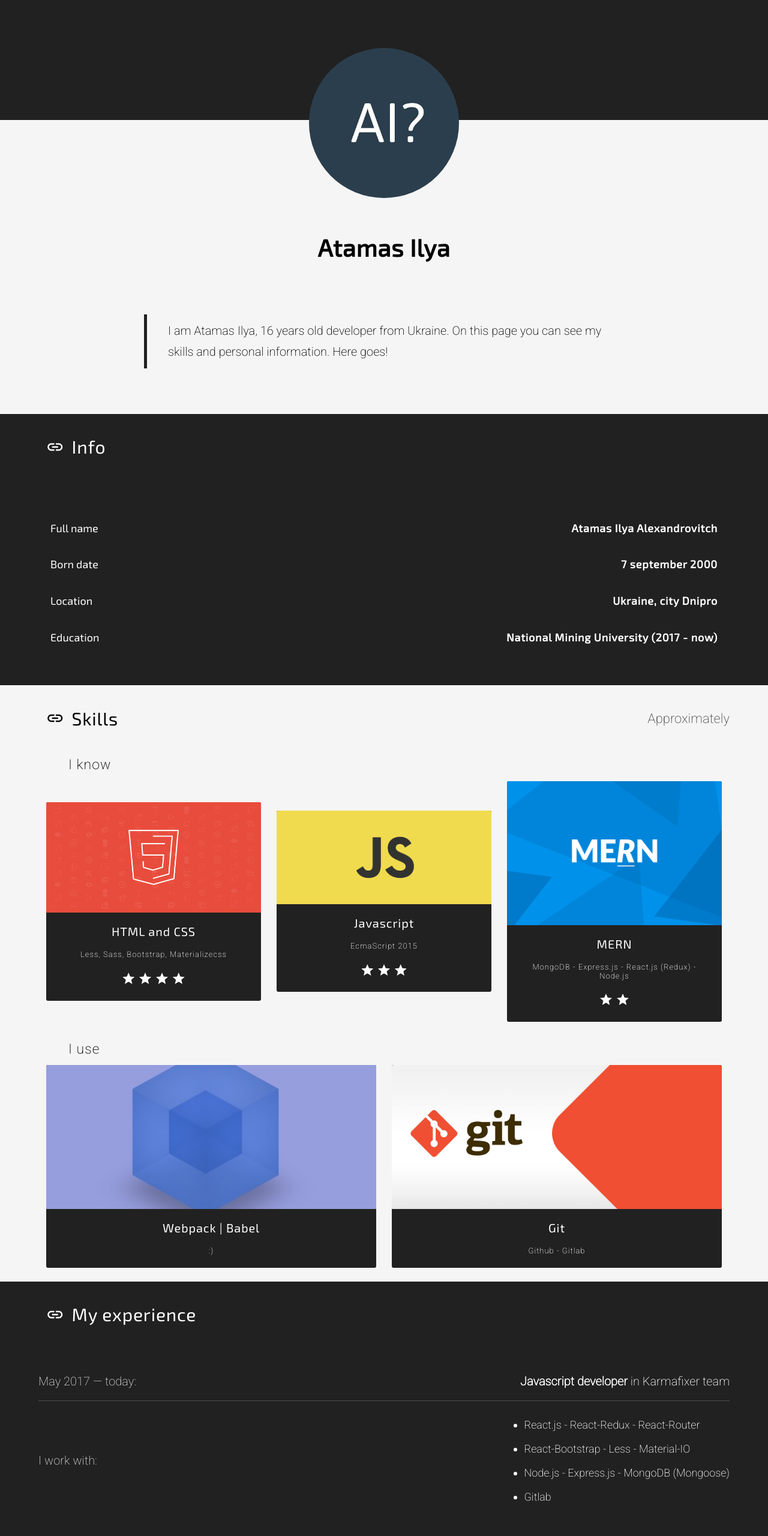
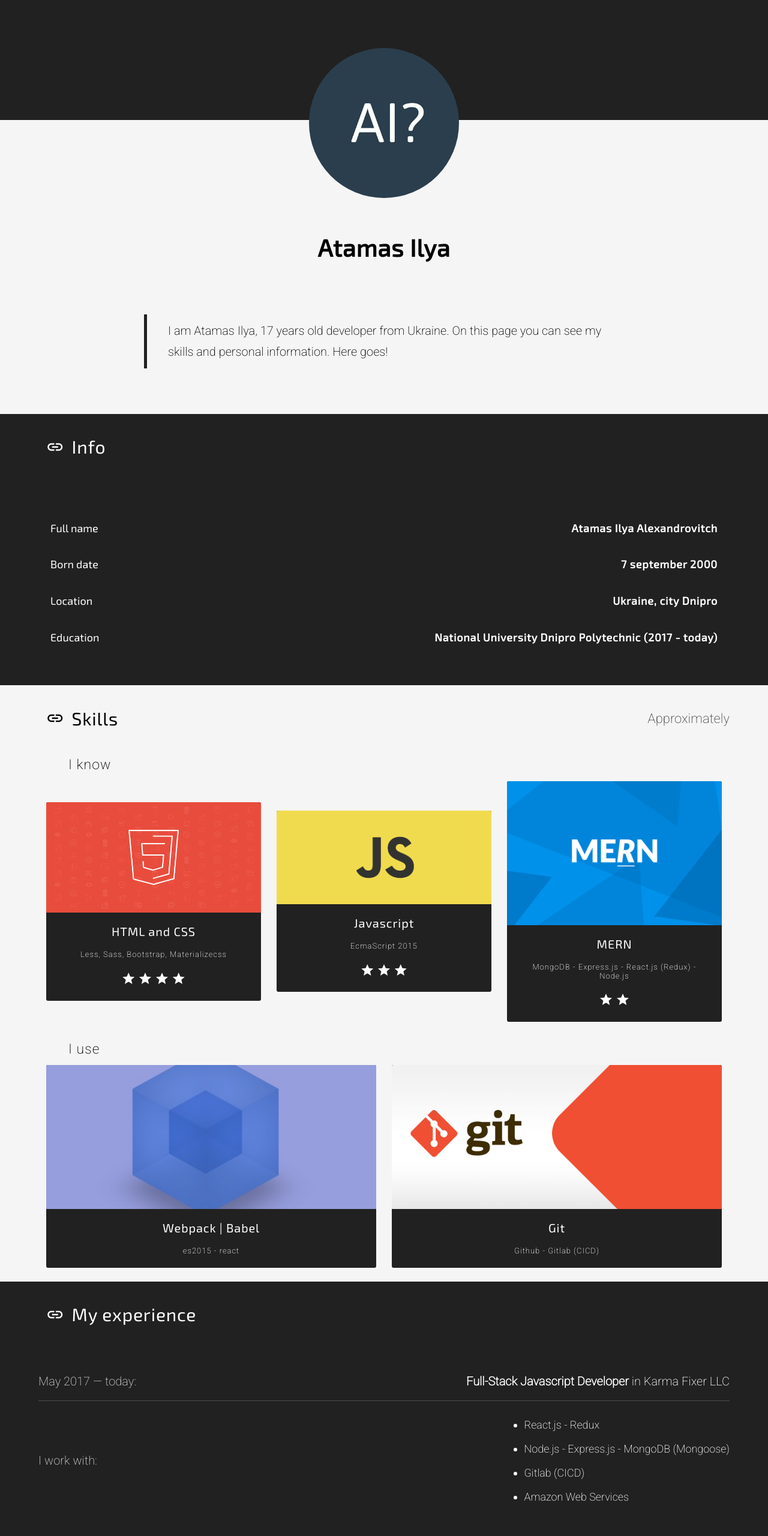
Before and after one commit to Atamas1llya/Atamas1llya, a website built with webpack: page index.html in a window 1280 px wide. Shown: the top 2560 px of the page at 60% size. Built offline with nearby package versions, Linux system fonts and the light colour scheme.

Commit message:
Update information, add dynamic age display

```diff
--- a/index.html
+++ b/index.html
@@ -28,7 +28,7 @@
           <h1>Atamas Ilya</h1>
         </figure>
         <figure id="introduction">
-          <figcaption  class='fadeIn animated'><blockquote>I am Atamas Ilya, 16 years old developer from Ukraine. On this page you can see my skills and personal information. Here goes!</blockquote></figcaption>
+          <figcaption  class='fadeIn animated'><blockquote>I am Atamas Ilya, <span id="age"></span> years old developer from Ukraine. On this page you can see my skills and personal information. Here goes!</blockquote></figcaption>
         </figure>
 
       </article>
@@ -53,7 +53,7 @@
           </span>
           <span>
             <p>Education</p>
-            <p>National Mining University (2017 - now)</p>
+            <p>National University Dnipro Polytechnic (2017 - today)</p>
           </span>
         </section>
 
@@ -128,7 +128,7 @@
               </div>
               <section class="subject-description">
                 <h5>Webpack | Babel</h5>
-                <h6>:)</h6>
+                <h6>es2015 - react</h6>
               </section>
             </div>
             <div class='subject'>
@@ -137,7 +137,7 @@
               </div>
               <section class="subject-description">
                 <h5>Git</h5>
-                <h6>Github - Gitlab</h6>
+                <h6>Github - Gitlab (CICD)</h6>
               </section>
             </div>
           </div>
@@ -155,16 +155,16 @@
         <section class="job-block">
           <header>
             <p>May 2017 &#8212; today:</p>
-            <p><b>Javascript developer</b> in Karmafixer team</p>
+            <p><b>Full-Stack Javascript Developer</b> in Karma Fixer LLC</p>
           </header>
           <div class="divider"></div>
           <main>
             <h4>I work with: </h4>
             <ul>
-              <li>React.js - React-Redux - React-Router</li>
-              <li>React-Bootstrap - Less - Material-IO</li>
+              <li>React.js - Redux</li>
               <li>Node.js - Express.js - MongoDB (Mongoose)</li>
-              <li>Gitlab</li>
+              <li>Gitlab (CICD)</li>
+              <li>Amazon Web Services</li>
             </ul>
           </main>
         </section>
--- /dev/null
+++ b/js/script.js
@@ -0,0 +1,10 @@
+import '../less/index.less';
+
+(() => {
+  const birthday = new Date('09/07/2000');
+  const diff = Date.now() - birthday.getTime();
+  const ageDate = new Date(diff);
+  const age = Math.abs(ageDate.getUTCFullYear() - 1970);
+
+  document.getElementById("age").innerHTML = age;
+})();
--- a/webpack.config.js
+++ b/webpack.config.js
@@ -2,7 +2,7 @@ var path = require('path');
 
 module.exports = {
 
-  entry: "./less/index.less",
+  entry: "./js/script.js",
   output: {
       path: path.join(__dirname, 'dist'),
       filename: "bundle.js"
```
Also changed, not shown: dist/bundle.js.
